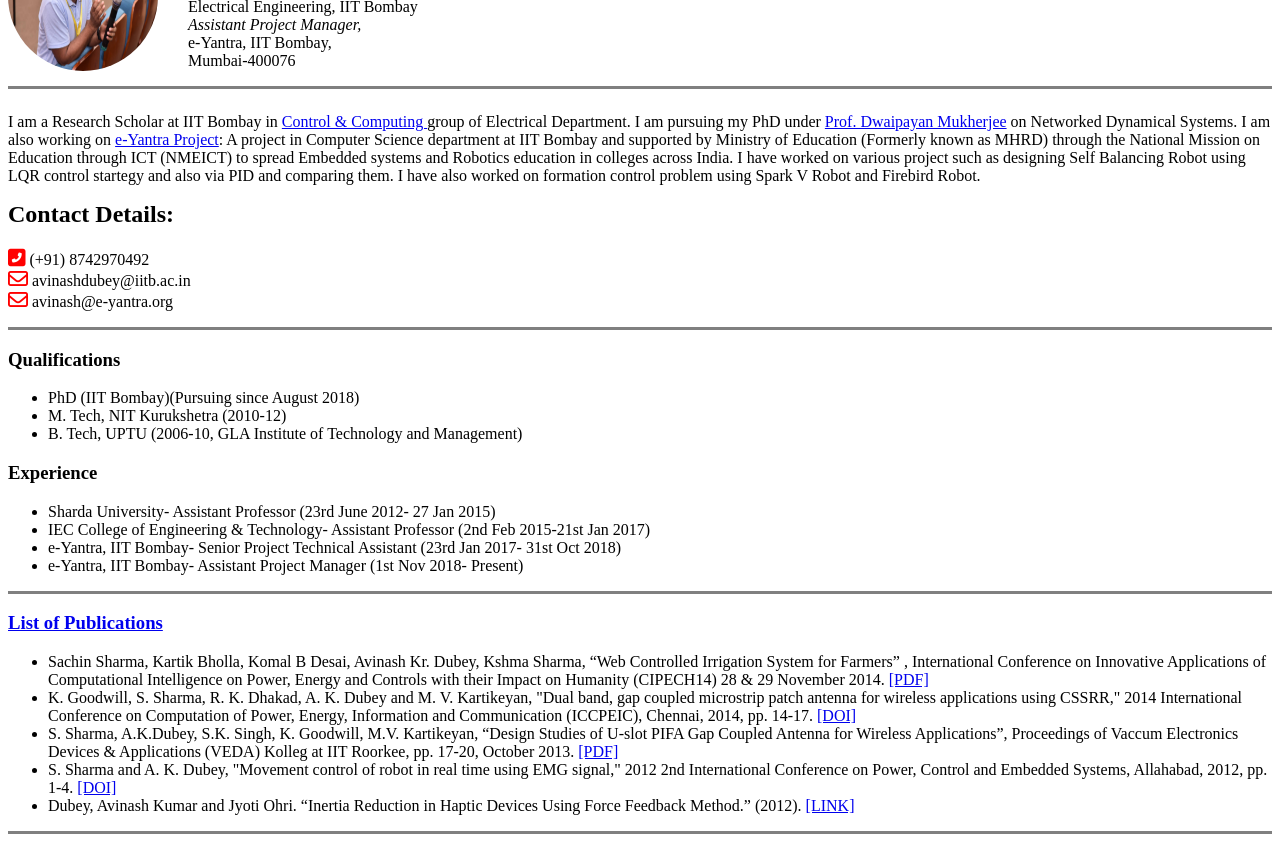
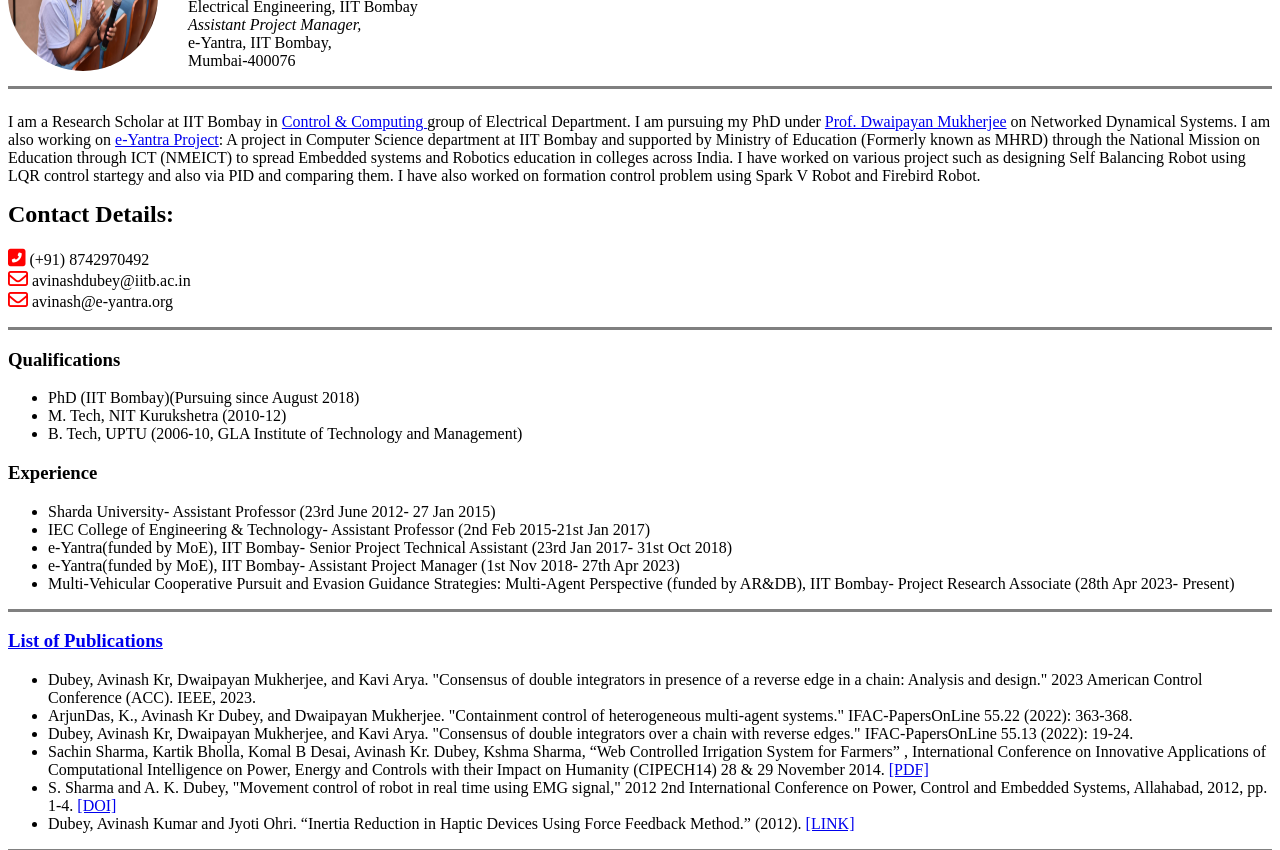
Before and after one commit to avinashdubeyiitb/avinash.github.io, a plain HTML site: page index.html in a window 1280 px wide. Shown: the part 100-950 px from the top of the page. Drawn offline with Linux system fonts and the light colour scheme.

Commit message:
Update index.html
Updated Publications

```diff
--- a/index.html
+++ b/index.html
@@ -3,7 +3,7 @@
 
 <head>
   <meta charset="utf-8" name='description'
-    content="Avinash is a Research Scholar at IIT Bombay doing PhD and also works for e-Yantra as Assistant Project Manager.His Research area includes Networked dynamical system and his interest lies in designing robots.">
+    content="Avinash is a Research Scholar at IIT Bombay pursuing his PhD in Control & Computing and also working as a Project Research Associate in ARDB project titled "Multi-Vehicular Cooperative Pursuit and Evasion Guidance Strategies: Multi-Agent Perspective". He have 10 years of experience. 4.5 years of teaching experience in Engineering Domain and 5 years of experience at e-Yantra as Assistant Project Manager.His Research area includes Consensus and containment of Multi-agent Systems in Networked dynamical system and his interest lies in designing robots.">
   <title>Avinash Dubey</title>
   <link rel="icon" href="favicon_io/favicon1.ico">
 </head>
@@ -45,19 +45,19 @@
   <ul>
     <li>Sharda University- Assistant Professor (23rd June 2012- 27 Jan 2015)</li>
     <li>IEC College of Engineering & Technology- Assistant Professor (2nd Feb 2015-21st Jan 2017)</li>
-    <li>e-Yantra, IIT Bombay- Senior Project Technical Assistant (23rd Jan 2017- 31st Oct 2018)</li>
-    <li>e-Yantra, IIT Bombay- Assistant Project Manager (1st Nov 2018- Present)</li>
+    <li>e-Yantra(funded by MoE), IIT Bombay- Senior Project Technical Assistant (23rd Jan 2017- 31st Oct 2018)</li>
+    <li>e-Yantra(funded by MoE), IIT Bombay- Assistant Project Manager (1st Nov 2018- 27th Apr 2023)</li>
+    <li>Multi-Vehicular Cooperative Pursuit and Evasion Guidance Strategies: Multi-Agent Perspective (funded by AR&DB), IIT Bombay- Project Research Associate (28th Apr 2023- Present)</li>
   </ul>
   <hr size='3' noshade>
   <h3><a href="https://scholar.google.co.in/citations?user=XxjJvQ8AAAAJ&hl=en&oi=sra" target="_blank">List of Publications</a></h3>
   <ul>
+    <li>Dubey, Avinash Kr, Dwaipayan Mukherjee, and Kavi Arya. "Consensus of double integrators in presence of a reverse edge in a chain: Analysis and design." 2023 American Control Conference (ACC). IEEE, 2023. <a href="https://ieeexplore.ieee.org/abstract/document/10155958"></a></li>
+    <li>ArjunDas, K., Avinash Kr Dubey, and Dwaipayan Mukherjee. "Containment control of heterogeneous multi-agent systems." IFAC-PapersOnLine 55.22 (2022): 363-368. <a href="https://www.sciencedirect.com/science/article/pii/S2405896323003191"></a></li>
+    <li>Dubey, Avinash Kr, Dwaipayan Mukherjee, and Kavi Arya. "Consensus of double integrators over a chain with reverse edges." IFAC-PapersOnLine 55.13 (2022): 19-24. <a href="https://www.sciencedirect.com/science/article/pii/S240589632200619X"></a></li>
     <li>Sachin Sharma, Kartik Bholla, Komal B Desai, Avinash Kr. Dubey, Kshma Sharma, “Web Controlled Irrigation System for Farmers” , International Conference on Innovative Applications of Computational Intelligence on Power, Energy and Controls
       with their Impact on Humanity (CIPECH14) 28 & 29 November 2014. <a href="https://www.researchgate.net/profile/Sachin_Sharma11/publication/302029535_Web_Controlled_Irrigation_System_for_Farmers/links/572def5c08aeb1c73d129139.pdf"
         target="_blank">[PDF]</a></li>
-    <li>K. Goodwill, S. Sharma, R. K. Dhakad, A. K. Dubey and M. V. Kartikeyan, "Dual band, gap coupled microstrip patch antenna for wireless applications using CSSRR," 2014 International Conference on Computation of Power, Energy, Information and
-      Communication (ICCPEIC), Chennai, 2014, pp. 14-17. <a href="https://doi.org/10.1109/ICCPEIC.2014.6915332" target="_blank">[DOI]</a></li>
-    <li>S. Sharma, A.K.Dubey, S.K. Singh, K. Goodwill, M.V. Kartikeyan, “Design Studies of U-slot PIFA Gap Coupled Antenna for Wireless Applications”, Proceedings of Vaccum Electronics Devices & Applications (VEDA) Kolleg at IIT Roorkee, pp. 17-20,
-      October 2013. <a href="https://www.researchgate.net/profile/Avinash_Dubey2/publication/258903761_Design_Studies_of_U-slot_PIFA_Gap_Coupled_Antenna_for_Wireless_Applications/links/0deec5295fb5d77f99000000.pdf" target="_blank">[PDF]</a></li>
     <li>S. Sharma and A. K. Dubey, "Movement control of robot in real time using EMG signal," 2012 2nd International Conference on Power, Control and Embedded Systems, Allahabad, 2012, pp. 1-4. <a href="https://doi.org/10.1109/ICPCES.2012.6508060"
         target="_blank">[DOI]</a> </li>
     <li>Dubey, Avinash Kumar and Jyoti Ohri. “Inertia Reduction in Haptic Devices Using Force Feedback Method.” (2012). <a href="https://api.semanticscholar.org/CorpusID:16324608" target="_blank">[LINK]</a></li>
```
